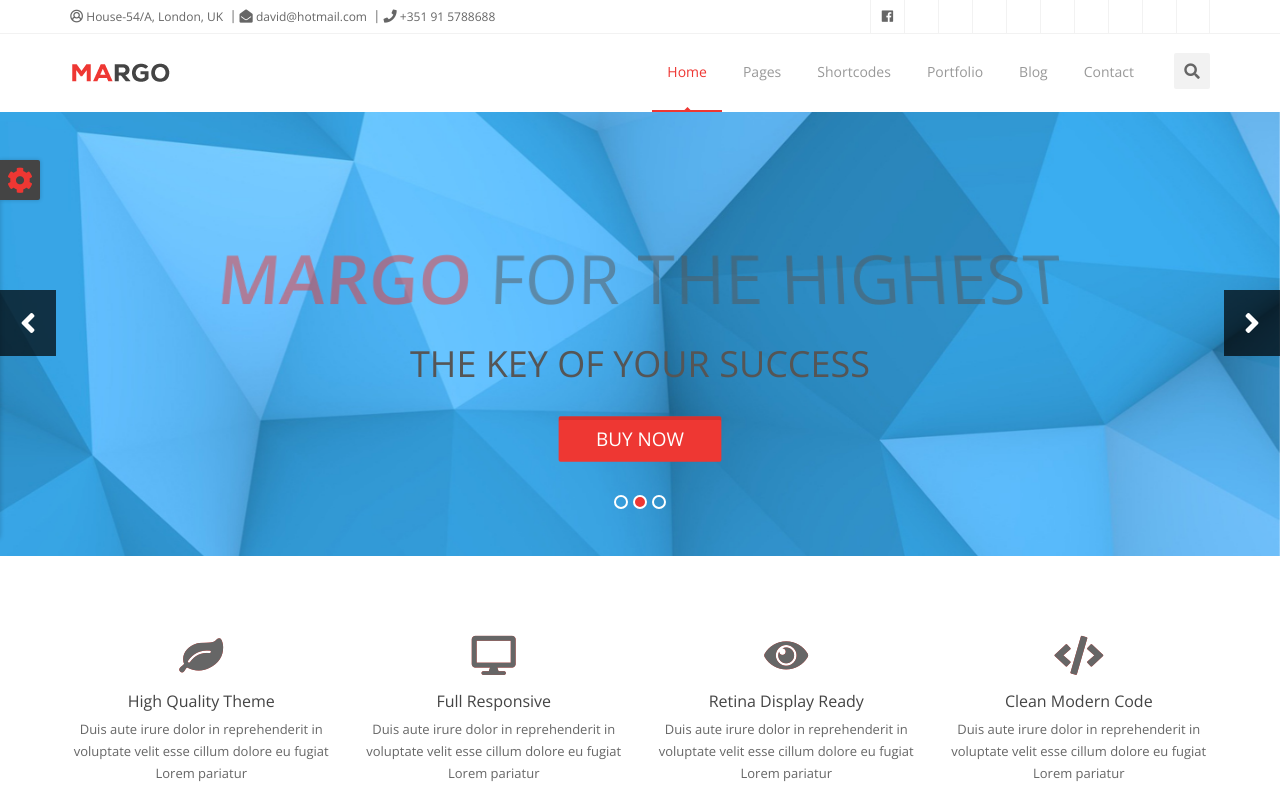
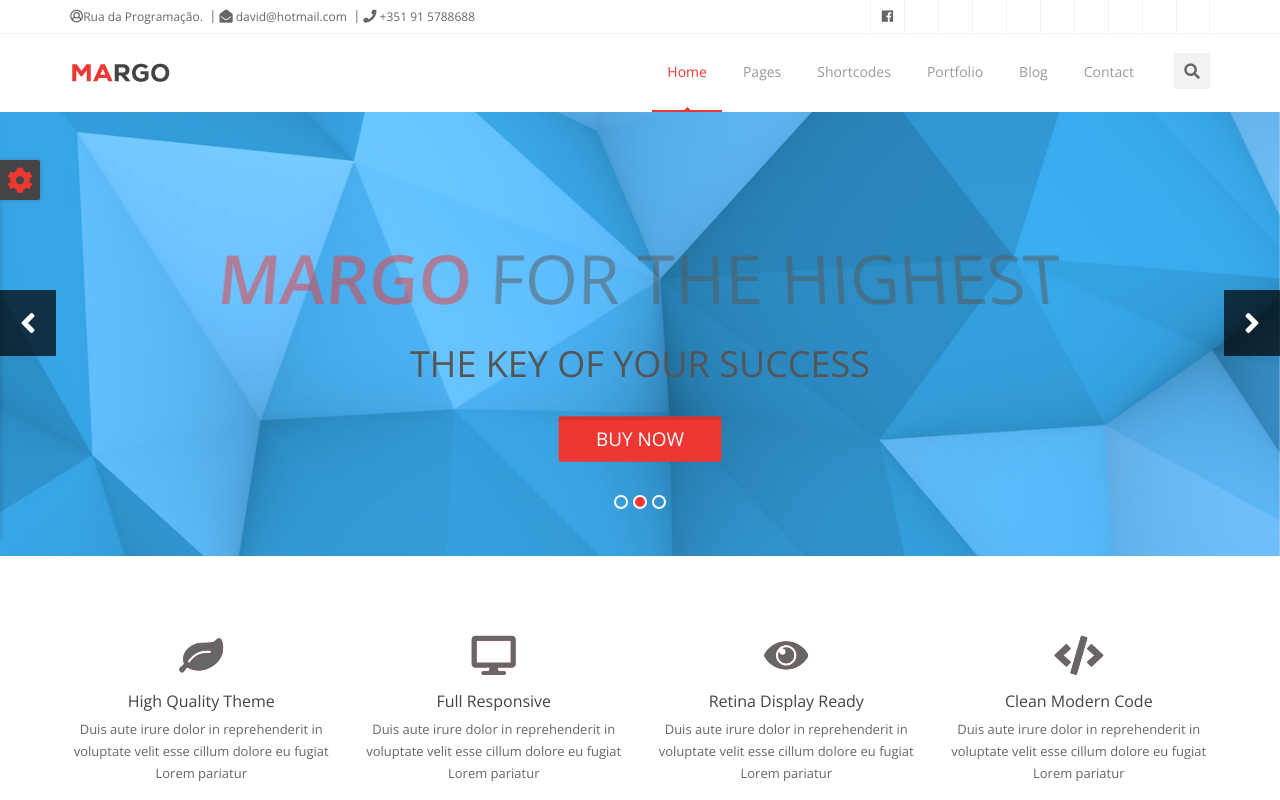
Before and after one commit to DAVIDAGRE/margo-1.2, a plain HTML site: page index.html in a window 1280 px wide. Shown: the top 800 px of the page. Drawn offline with nearby package versions, Linux system fonts and the light colour scheme.

Commit message:
Mudar MORADA
Alterei a morada para a nova.

```diff
--- a/index.html
+++ b/index.html
@@ -93,7 +93,7 @@
               <!-- Start Contact Info -->
               <ul class="contact-details">
 
-                <li><a href="#"><i class="far fa-user-circle"></i> House-54/A, London, UK</a>
+                <li><a href="#"><i class="far fa-user-circle"></i>Rua da Programação.</a>
                 </li>
                 <li><a href="#"><i class="fas fa-envelope-open"></i> david@hotmail.com</a>
                 </li>
```
